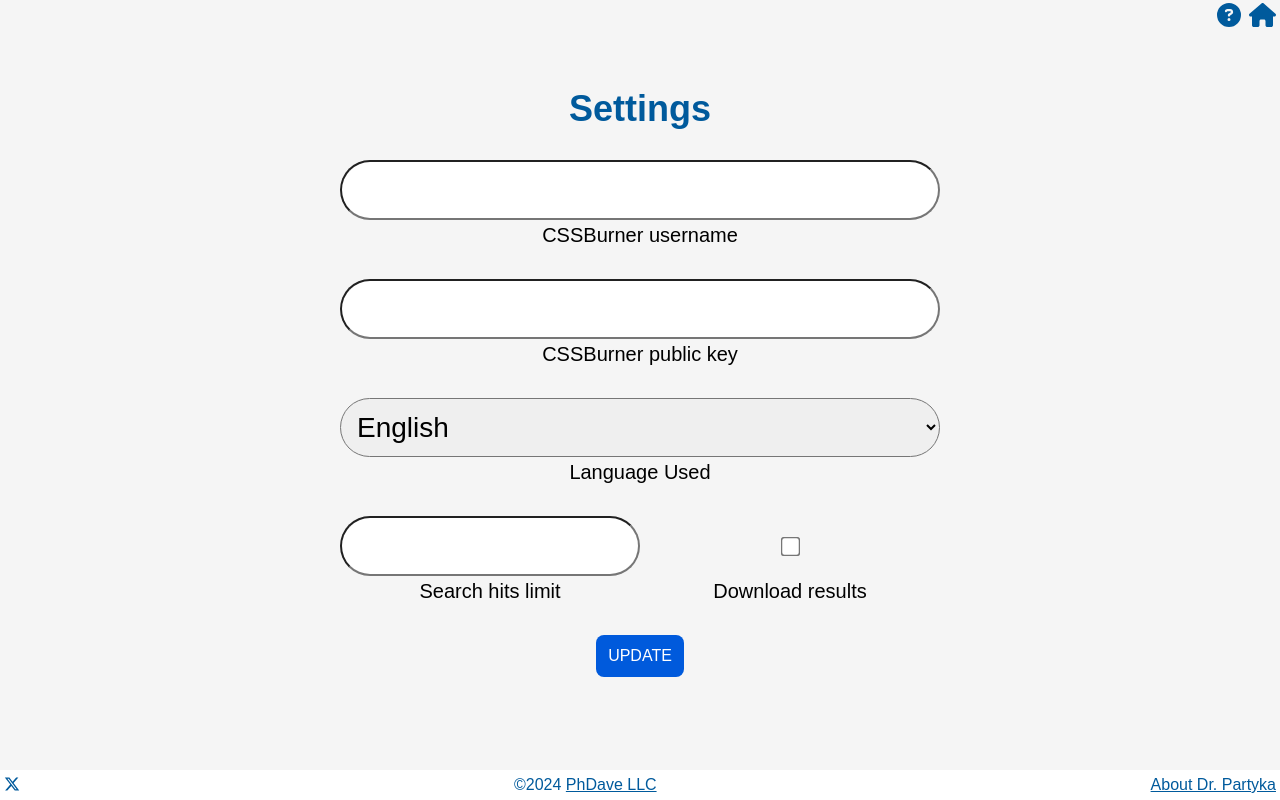
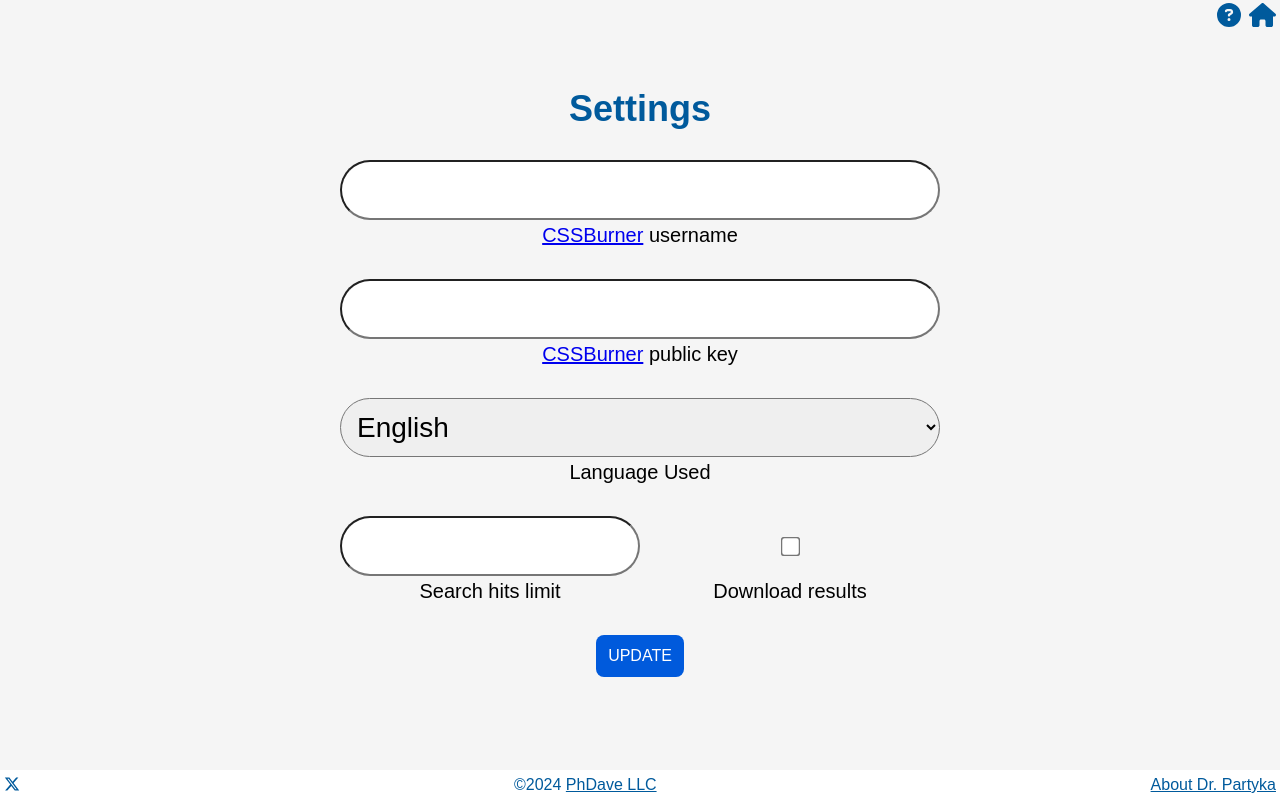
Before and after one commit to phdave2005/w3c-search, a React (Create React App) app: page /w3c-search/settings in a window 1280 px wide. Built offline with nearby package versions, Linux system fonts and the light colour scheme.

Commit message:
feat: initial touch-ups_2 | W3C-1

```diff
--- a/src/settings/translation-map.js
+++ b/src/settings/translation-map.js
@@ -153,9 +153,9 @@ export const TEXT_MAP = {
         label: {
             language: 'اللغة المستخدمة',
             download: 'تنزيل النتائج',
-            publicKey: 'المفتاح العام لـ CSSBurner',
+            publicKey: 'المفتاح العام لـ <a href="https://cssburner.com" target="_blank" rel="noreferrer">CSSBurner</a>',
             searchLimit: 'حد نتائج البحث',
-            username: 'اسم مستخدم CSSBurner'
+            username: 'اسم مستخدم <a href="https://cssburner.com" target="_blank" rel="noreferrer">CSSBurner</a>'
         },
         button: 'تحديث',
         storageEvent: {
@@ -172,9 +172,9 @@ export const TEXT_MAP = {
         label: {
             language: 'Verwendete Sprache',
             download: 'Ergebnisse herunterladen',
-            publicKey: 'Öffentlicher CSSBurner-Schlüssel',
+            publicKey: 'Öffentlicher <a href="https://cssburner.com" target="_blank" rel="noreferrer">CSSBurner</a>-Schlüssel',
             searchLimit: 'Begrenzung der Suchtreffer',
-            username: 'CSSBurner-Benutzername'
+            username: '<a href="https://cssburner.com" target="_blank" rel="noreferrer">CSSBurner</a>-Benutzername'
         },
         button: 'Aktualisieren',
         storageEvent: {
@@ -191,9 +191,9 @@ export const TEXT_MAP = {
         label: {
             language: 'Language Used',
             download: 'Download results',
-            publicKey: 'CSSBurner public key',
+            publicKey: '<a href="https://cssburner.com" target="_blank" rel="noreferrer">CSSBurner</a> public key',
             searchLimit: 'Search hits limit',
-            username: 'CSSBurner username'
+            username: '<a href="https://cssburner.com" target="_blank" rel="noreferrer">CSSBurner</a> username'
         },
         button: 'Update',
         storageEvent: {
@@ -210,9 +210,9 @@ export const TEXT_MAP = {
         label: {
             language: 'Idioma Usado',
             download: 'Descargar resultados',
-            publicKey: 'Clave pública CSSBurner',
+            publicKey: 'Clave pública <a href="https://cssburner.com" target="_blank" rel="noreferrer">CSSBurner</a>',
             searchLimit: 'Límite de resultados de búsqueda',
-            username: 'Nombre de usuario de CSSBurner'
+            username: 'Nombre de usuario de <a href="https://cssburner.com" target="_blank" rel="noreferrer">CSSBurner</a>'
         },
         button: 'Actualizar',
         storageEvent: {
@@ -229,9 +229,9 @@ export const TEXT_MAP = {
         label: {
             language: 'Langue Utilisée',
             download: 'Télécharger les résultats',
-            publicKey: 'Clé publique CSSBurner',
+            publicKey: 'Clé publique <a href="https://cssburner.com" target="_blank" rel="noreferrer">CSSBurner</a>',
             searchLimit: 'La limite de résultats de recherche est atteinte',
-            username: 'Nom d\'utilisateur CSSBurner'
+            username: 'Nom d\'utilisateur <a href="https://cssburner.com" target="_blank" rel="noreferrer">CSSBurner</a>'
         },
         button: 'Mettre à Jour',
         storageEvent: {
@@ -248,9 +248,9 @@ export const TEXT_MAP = {
         label: {
             language: 'भाषा का प्रयोग किया गया',
             download: 'परिणाम डाउनलोड करें',
-            publicKey: 'सीएसएसबर्नर सार्वजनिक कुंजी',
+            publicKey: 'सीएसएसबर्नर सार्वजनिक कुंजी <a href="https://cssburner.com" target="_blank" rel="noreferrer">CSSBurner</a>',
             searchLimit: 'Search hits limit',
-            username: 'सीएसएसबर्नर उपयोक्तानाम'
+            username: 'सीएसएसबर्नर उपयोक्तानाम <a href="https://cssburner.com" target="_blank" rel="noreferrer">CSSBurner</a>'
         },
         button: 'अद्यतन',
         storageEvent: {
@@ -267,9 +267,9 @@ export const TEXT_MAP = {
         label: {
             language: 'Lingua Utilizzata',
             download: 'Scarica i risultati',
-            publicKey: 'Chiave pubblica CSSBurner',
+            publicKey: 'Chiave pubblica <a href="https://cssburner.com" target="_blank" rel="noreferrer">CSSBurner</a>',
             searchLimit: 'Limite risultati di ricerca',
-            username: 'Nome utente CSSBurner'
+            username: 'Nome utente <a href="https://cssburner.com" target="_blank" rel="noreferrer">CSSBurner</a>'
         },
         button: 'Aggiornare',
         storageEvent: {
@@ -286,9 +286,9 @@ export const TEXT_MAP = {
         label: {
             language: '使用言語',
             download: 'ダウンロード結果',
-            publicKey: 'CSSBurner 公開キー',
+            publicKey: '<a href="https://cssburner.com" target="_blank" rel="noreferrer">CSSBurner</a> 公開キー',
             searchLimit: '検索ヒット数の制限',
-            username: 'CSSBurner ユーザー名'
+            username: '<a href="https://cssburner.com" target="_blank" rel="noreferrer">CSSBurner</a> ユーザー名'
         },
         button: 'アップデート',
         storageEvent: {
@@ -305,9 +305,9 @@ export const TEXT_MAP = {
         label: {
             language: '사용언어',
             download: '결과 다운로드',
-            publicKey: 'CSSBurner 공개 키',
+            publicKey: '<a href="https://cssburner.com" target="_blank" rel="noreferrer">CSSBurner</a> 공개 키',
             searchLimit: '검색이 한도에 도달했습니다.',
-            username: 'CSSBurner 사용자 이름'
+            username: '<a href="https://cssburner.com" target="_blank" rel="noreferrer">CSSBurner</a> 사용자 이름'
         },
         button: '업데이트',
         storageEvent: {
@@ -324,9 +324,9 @@ export const TEXT_MAP = {
         label: {
             language: 'Используемый язык',
             download: 'Скачать результаты',
-            publicKey: 'Открытый ключ CSSBurner',
+            publicKey: 'Открытый ключ <a href="https://cssburner.com" target="_blank" rel="noreferrer">CSSBurner</a>',
             searchLimit: 'Лимит поисковых совпадений',
-            username: 'Имя пользователя CSSBurner'
+            username: 'Имя пользователя <a href="https://cssburner.com" target="_blank" rel="noreferrer">CSSBurner</a>'
         },
         button: 'Обновлять',
         storageEvent: {
@@ -343,9 +343,9 @@ export const TEXT_MAP = {
         label: {
             language: '使用語言',
             download: '下載結果',
-            publicKey: 'CSSBurner 公鑰',
+            publicKey: '<a href="https://cssburner.com" target="_blank" rel="noreferrer">CSSBurner</a> 公鑰',
             searchLimit: '搜尋命中限制',
-            username: 'CSSBurner 使用者名稱'
+            username: '<a href="https://cssburner.com" target="_blank" rel="noreferrer">CSSBurner</a> 使用者名稱'
         },
         button: '更新',
         storageEvent: {
```
